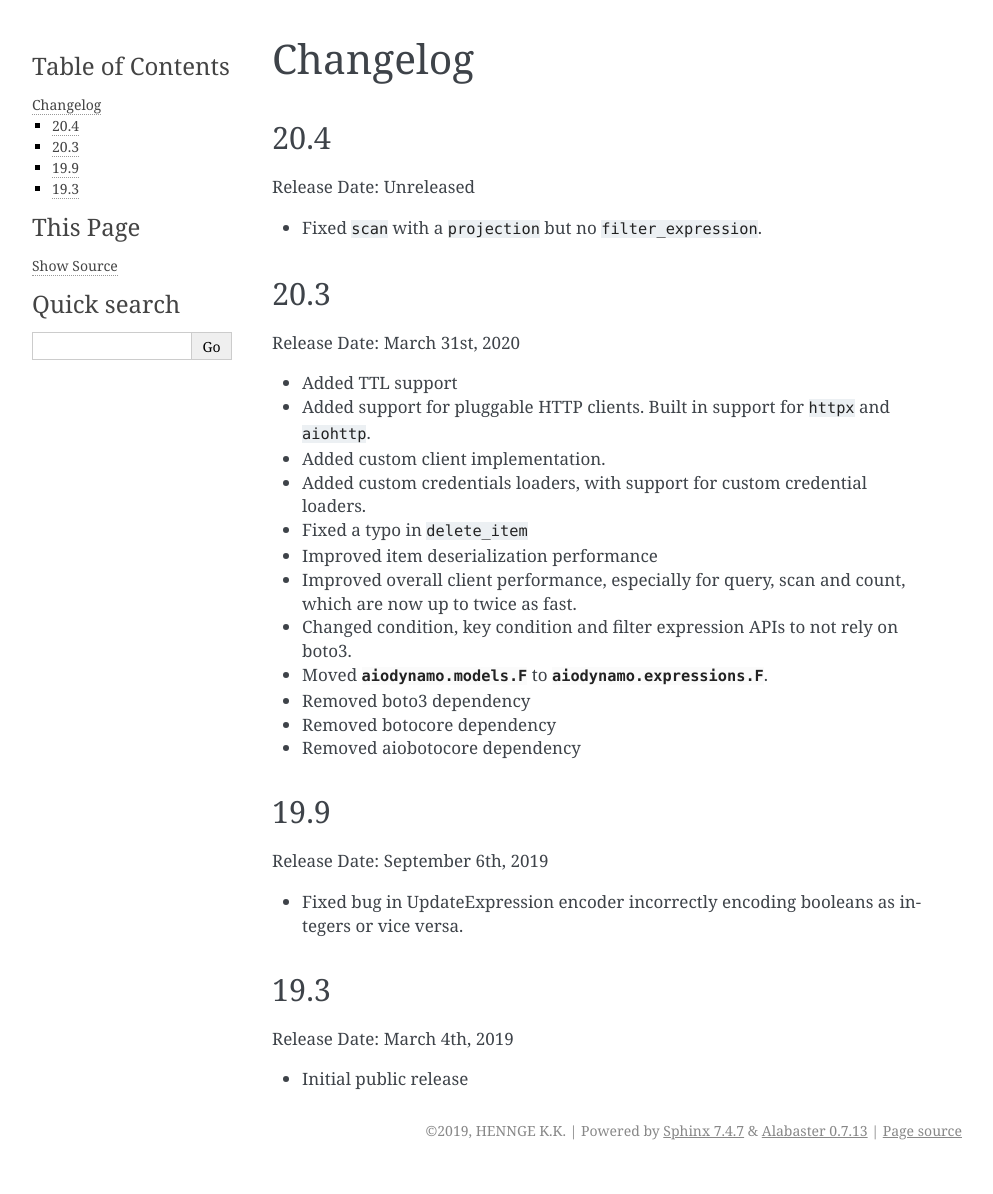
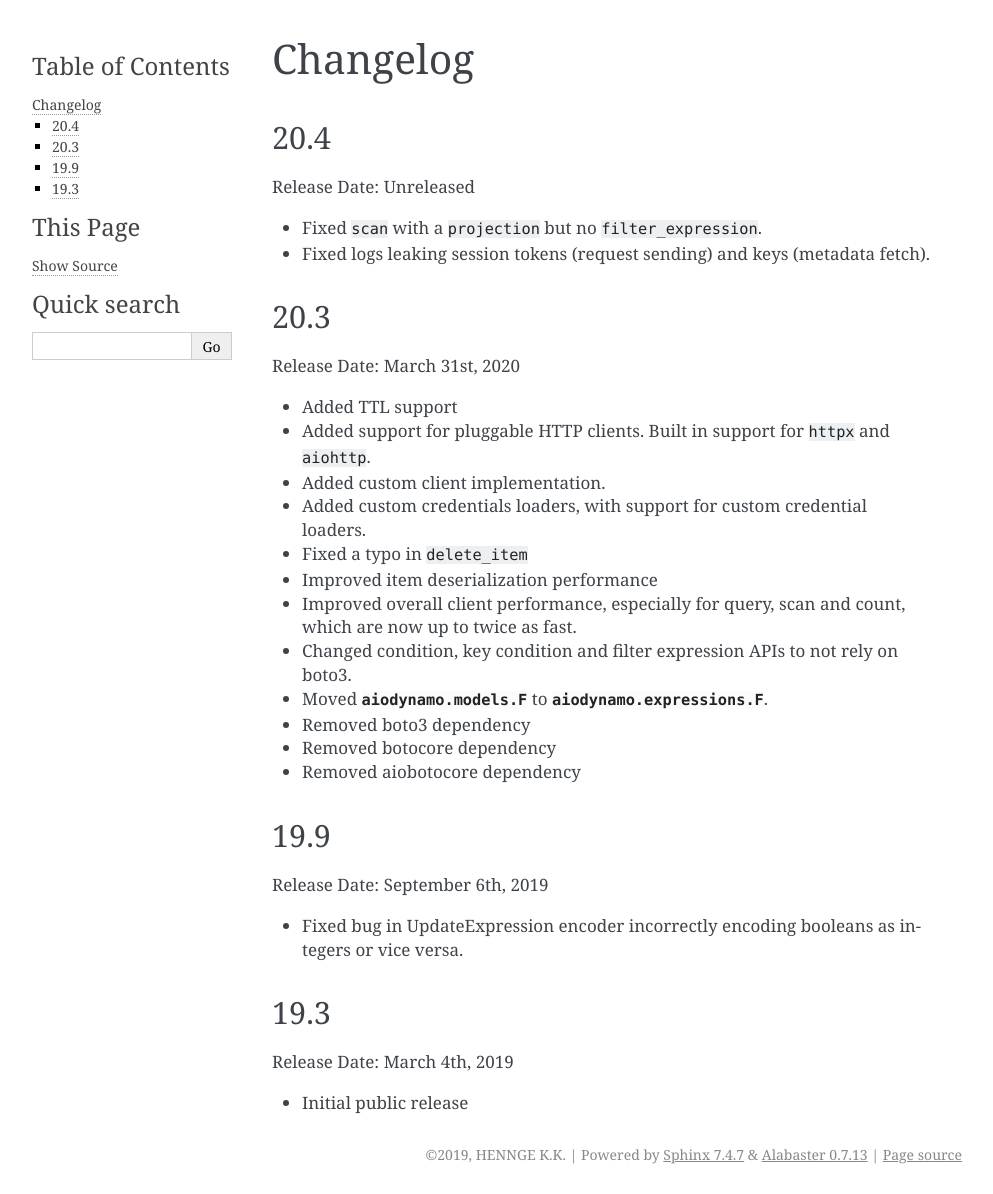
Before and after one commit to HENNGE/aiodynamo, a Sphinx documentation site: the page built from docs/changelog.rst, in a window 1280 px wide. Shown: the whole page, without its empty margins (148-1141 px from the left). Built offline with Sphinx 7.4.7, drawn with Linux system fonts in a browser that asks for light colours; before the commit the page ends 1170 px from its top, so only the background shows below that.

Commit message:
updated changelog

```diff
--- a/docs/changelog.rst
+++ b/docs/changelog.rst
@@ -7,6 +7,7 @@ Changelog
 Release Date: Unreleased
 
 * Fixed ``scan`` with a ``projection`` but no ``filter_expression``.
+* Fixed logs leaking session tokens (request sending) and keys (metadata fetch).
 
 20.3
 ----
```
